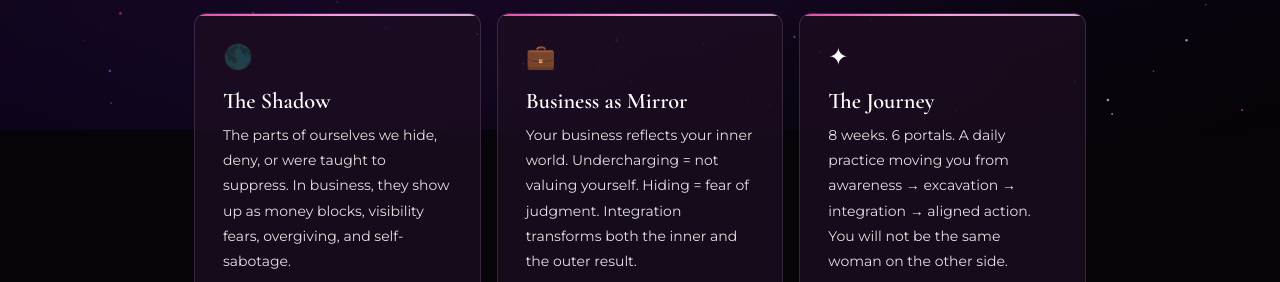
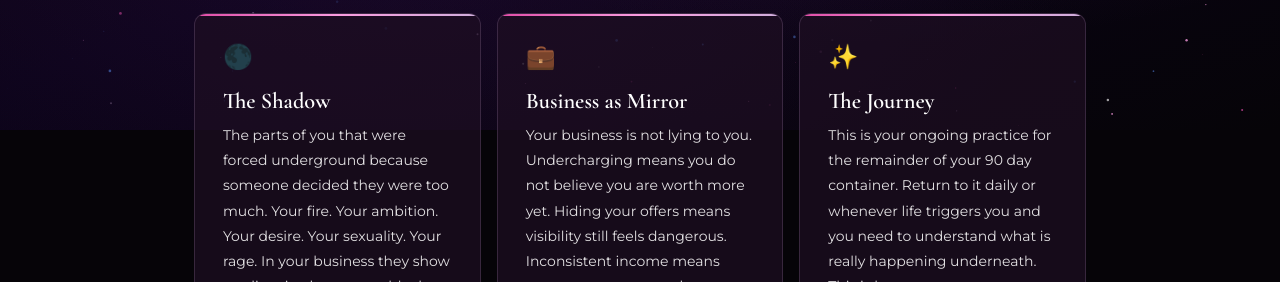
Before and after one commit to badassalchemy/Shadowjournal, a plain HTML site: page index.html in a window 1280 px wide. Shown: the part 670-952 px from the top of the page. Drawn offline with nearby package versions, Linux system fonts and the light colour scheme.

Commit message:
Update index.html

```diff
--- a/index.html
+++ b/index.html
@@ -155,9 +155,9 @@ body { background-color: var(--black); min-height: 100vh; font-family: 'Montserr
   <span class="section-label">What is Shadow Work?</span>
   <h2 class="section-title" style="margin-bottom:1.5rem;">The Parts of You Running Your Business</h2>
   <div class="start-grid">
-    <div class="info-card"><div class="icon">🌑</div><h3>The Shadow</h3><p>The parts of ourselves we hide, deny, or were taught to suppress. In business, they show up as money blocks, visibility fears, overgiving, and self-sabotage.</p></div>
-    <div class="info-card"><div class="icon">💼</div><h3>Business as Mirror</h3><p>Your business reflects your inner world. Undercharging = not valuing yourself. Hiding = fear of judgment. Integration transforms both the inner and the outer result.</p></div>
-    <div class="info-card"><div class="icon">✦</div><h3>The Journey</h3><p>8 weeks. 6 portals. A daily practice moving you from awareness → excavation → integration → aligned action. You will not be the same woman on the other side.</p></div>
+    <div class="info-card"><div class="icon">🌑</div><h3>The Shadow</h3><p>The parts of you that were forced underground because someone decided they were too much. Your fire. Your ambition. Your desire. Your sexuality. Your rage. In your business they show up disguised as money blocks, inconsistent income, hiding your offers, and self-sabotage at the finish line. They are not your enemy. They are your unlived power. And this is where we reclaim them.</p></div>
+    <div class="info-card"><div class="icon">💼</div><h3>Business as Mirror</h3><p>Your business is not lying to you. Undercharging means you do not believe you are worth more yet. Hiding your offers means visibility still feels dangerous. Inconsistent income means your nervous system does not feel safe receiving abundance. The outer is always a perfect reflection of the inner. Shift the inner — watch the outer reorganize itself around the new signal.</p></div>
+    <div class="info-card"><div class="icon">✨</div><h3>The Journey</h3><p>This is your ongoing practice for the remainder of your 90 day container. Return to it daily or whenever life triggers you and you need to understand what is really happening underneath. This is how you turn your shadows and triggers into power and purpose. Every time something activates you — this is where you go to alchemize it. Not to fix yourself. To free yourself.</p></div>
   </div>
   <span class="section-label">Your Business Shadow Scan</span>
   <h2 class="section-title" style="margin-bottom:1.25rem;">Rate Each Area 1–10</h2>
```
